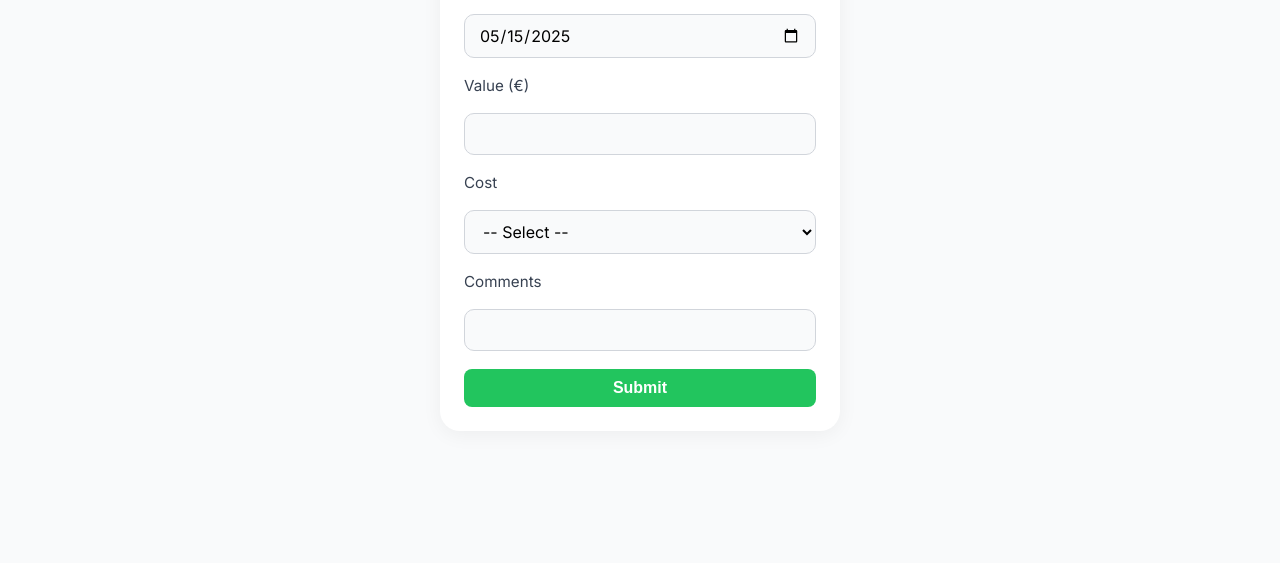
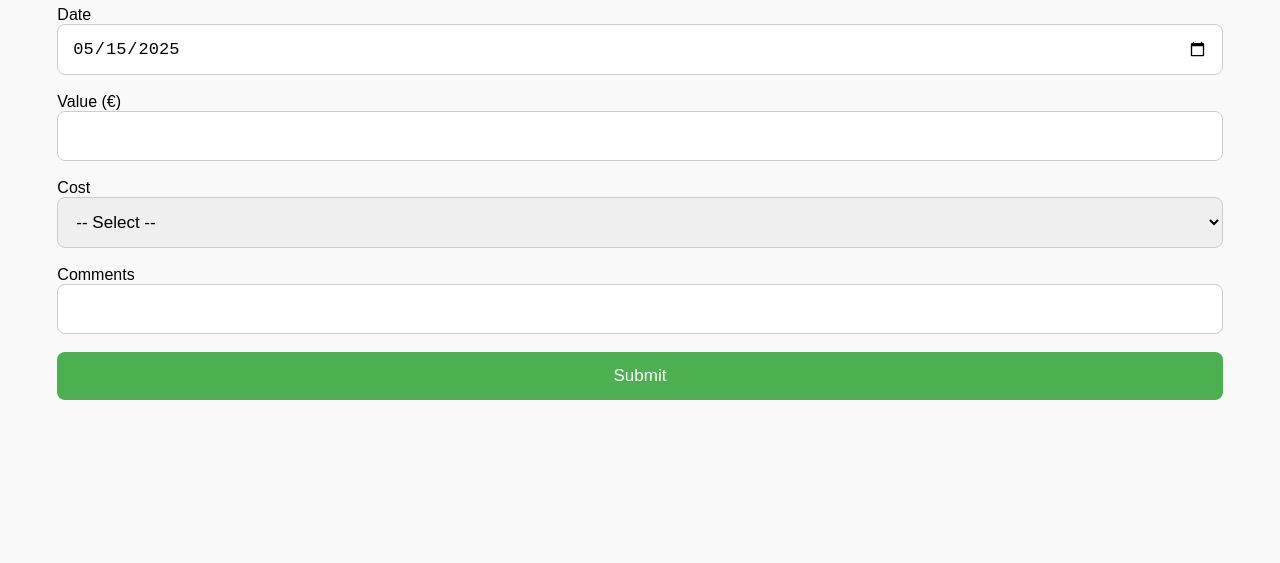
Before and after one commit to goncalocatalaof/penny-jar, a plain HTML site: page index.html in a window 1280 px wide. Shown: the part 237-800 px from the top of the page. Drawn offline with Linux system fonts and the light colour scheme.

Commit message:
style.css

```diff
--- a/style.css
+++ b/style.css
@@ -1,97 +1,50 @@
-/* style.css */
-
-@import url('https://fonts.googleapis.com/css2?family=Inter:wght@400;600&display=swap');
-
-* {
-  box-sizing: border-box;
+body {
+  font-family: 'SF Pro', sans-serif;
+  background-color: #f9f9f9;
   margin: 0;
   padding: 0;
+  display: flex;
+  justify-content: center;
+  min-height: 100vh;
+  align-items: center;
 }
 
-html, body {
-  font-family: 'Inter', sans-serif;
-  background-color: #f9fafb;
-  height: 100%;
-  overflow: hidden;
-  -webkit-tap-highlight-color: transparent;
+.container {
+  background: white;
+  padding: 24px;
+  border-radius: 16px;
+  box-shadow: 0 4px 12px rgba(0,0,0,0.05);
+  width: 100%;
+  max-width: 420px;
+  box-sizing: border-box;
 }
 
-body {
-  display: flex;
-  justify-content: center;
-  align-items: center;
-  padding: 20px;
+input, select, textarea {
+  width: 100%;
+  padding: 14px;
+  font-size: 17px;
+  border-radius: 8px;
+  border: 1px solid #ccc;
+  margin-bottom: 18px;
+  box-sizing: border-box;
 }
 
-.form-container {
-  background-color: white;
-  padding: 24px;
-  border-radius: 20px;
-  width: 100%;
-  max-width: 400px;
-  box-shadow: 0 4px 20px rgba(0, 0, 0, 0.05);
-}
-
-h1 {
-  font-size: 1.75rem;
-  text-align: center;
-  margin-bottom: 24px;
-  font-weight: 600;
-  color: #111827;
-}
-
-form {
-  display: flex;
-  flex-direction: column;
-  gap: 18px;
-}
-
-label {
-  font-size: 0.95rem;
-  font-weight: 500;
-  color: #374151;
-}
-
-input,
-select {
-  padding: 10px 14px;
-  border: 1px solid #d1d5db;
-  border-radius: 10px;
-  font-size: 1rem;
-  font-family: inherit;
-  background-color: #f9fafb;
-  transition: border-color 0.2s;
-}
-
-input:focus,
-select:focus {
-  border-color: #3b82f6;
-  outline: none;
-}
-
-#comments {
-  height: auto;
+textarea {
+  height: 45px; /* reduzido */
+  resize: none;
 }
 
 button {
-  background-color: #22c55e;
+  background-color: #4CAF50;
   color: white;
-  font-weight: 600;
-  font-size: 1rem;
-  padding: 10px;
+  padding: 14px;
+  font-size: 17px;
   border: none;
   border-radius: 8px;
+  width: 100%;
   cursor: pointer;
-  transition: background-color 0.3s;
 }
 
 button:hover {
-  background-color: #16a34a;
+  background-color: #449944;
 }
-
-@media (max-width: 480px) {
-  .form-container {
-    padding: 16px;
-    border-radius: 16px;
-  }
-}
```
